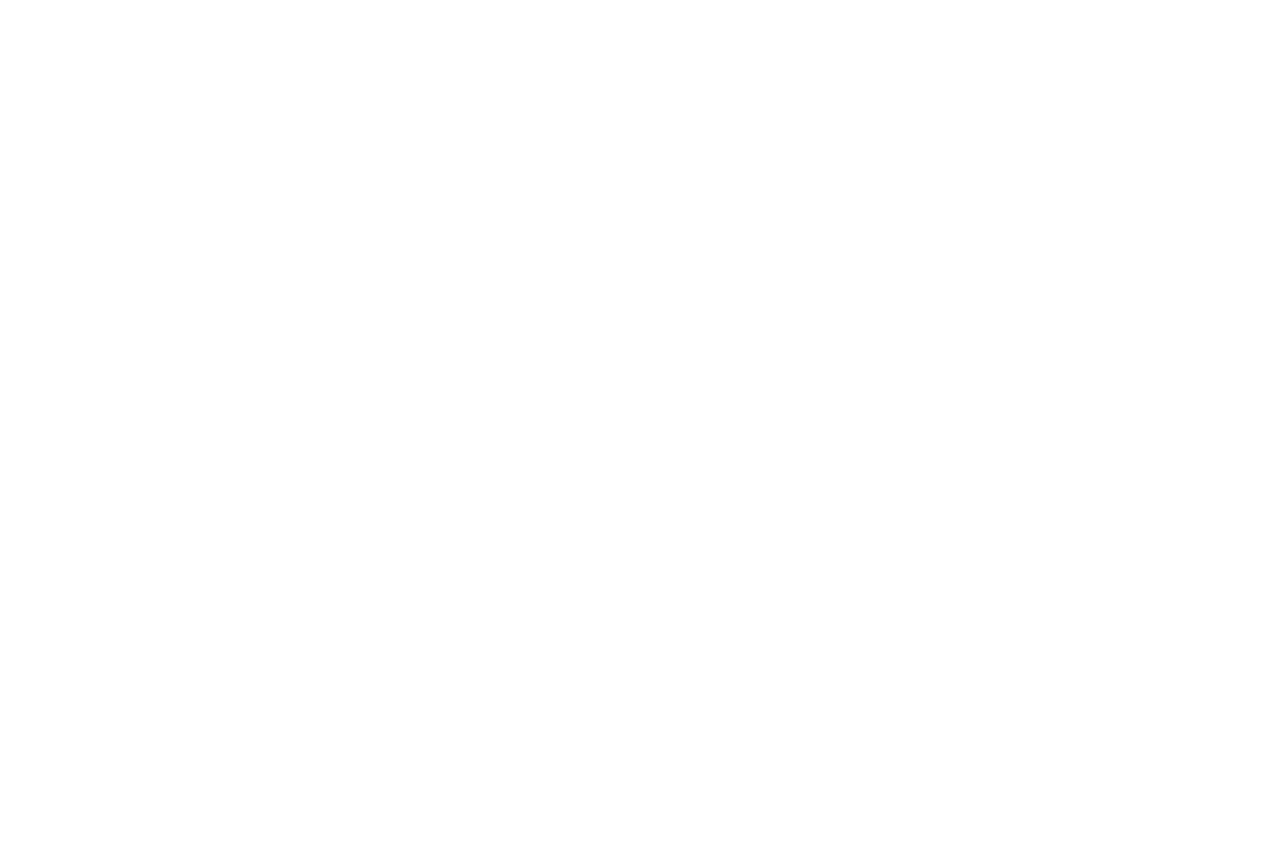
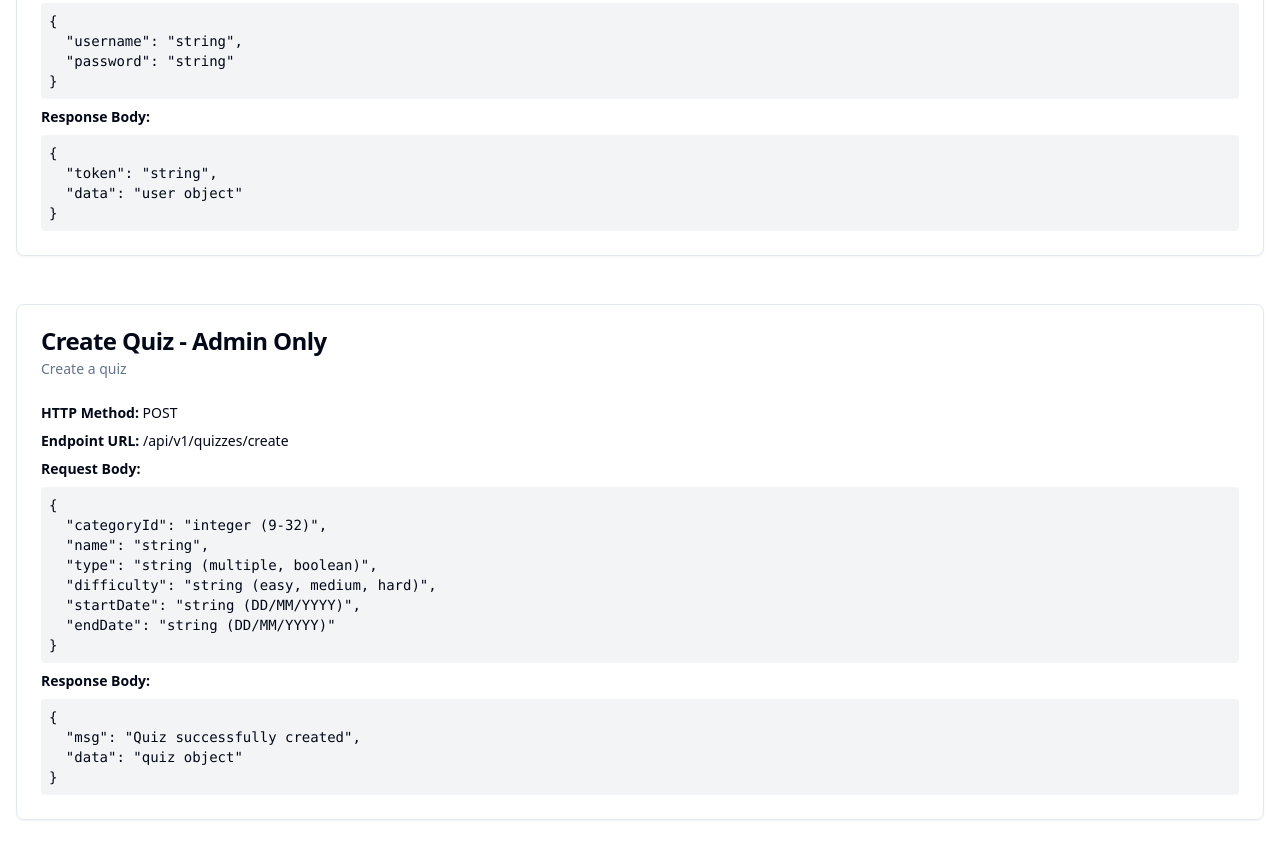
Before and after one commit to gl1tchclub/Quiz-App-with-Auth, a React (Vite) app: page / in a window 1280 px wide. Shown: the part 760-1612 px from the top of the page. Before the commit the page ends 800 px from the top, so only its background shows below. Built offline with nearby package versions, Linux system fonts and the light colour scheme.

Commit message:
finished restful api frontend

```diff
--- a/src/App.jsx
+++ b/src/App.jsx
@@ -11,11 +11,45 @@
         email: "string",
         firstName: "string",
         lastName: "string",
-        // Add more if required
+        username: "string",
+        password: "string",
+        confirm_password: "string",
       },
       responseBody: {
         msg: "User registered successfully",
-        data: "object",
+        data: "user object",
+      },
+    },
+    {
+      title: "Login User",
+      description: "Login to a registered user.",
+      method: "POST",
+      url: "/api/v1/auth/login",
+      requestBody: {
+        username: "string",
+        password: "string",
+      },
+      responseBody: {
+        token: "string",
+        data: "user object",
+      },
+    },
+    {
+      title: "Create Quiz - Admin Only",
+      description: "Create a quiz",
+      method: "POST",
+      url: "/api/v1/quizzes/create",
+      requestBody: {
+        categoryId: "integer (9-32)",
+        name: "string",
+        type: "string (multiple, boolean)",
+        difficulty: "string (easy, medium, hard)",
+        startDate: "string (DD/MM/YYYY)",
+        endDate: "string (DD/MM/YYYY)"
+      },
+      responseBody: {
+        msg: "Quiz successfully created",
+        data: "quiz object",
       },
     },
   ];
```
